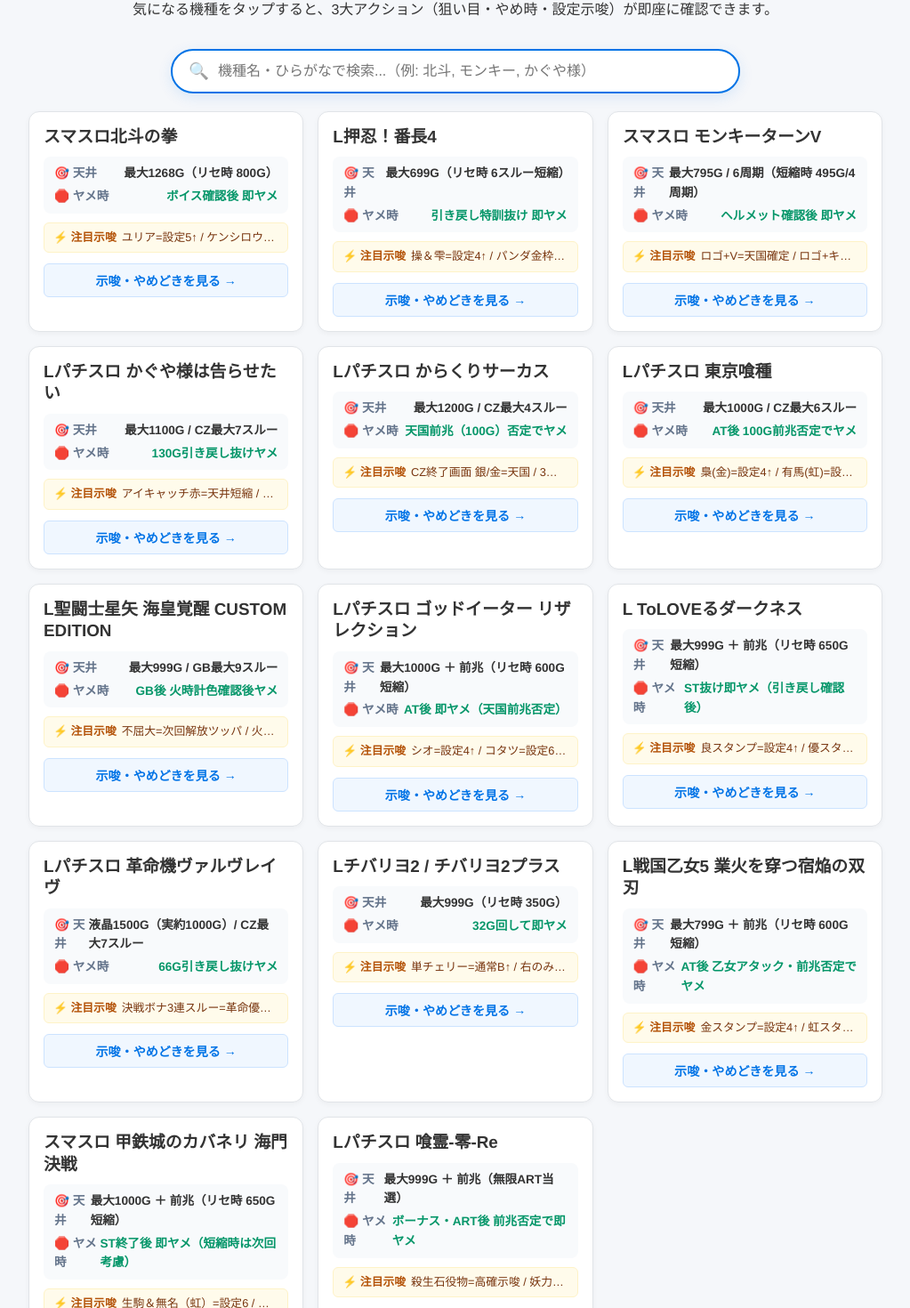
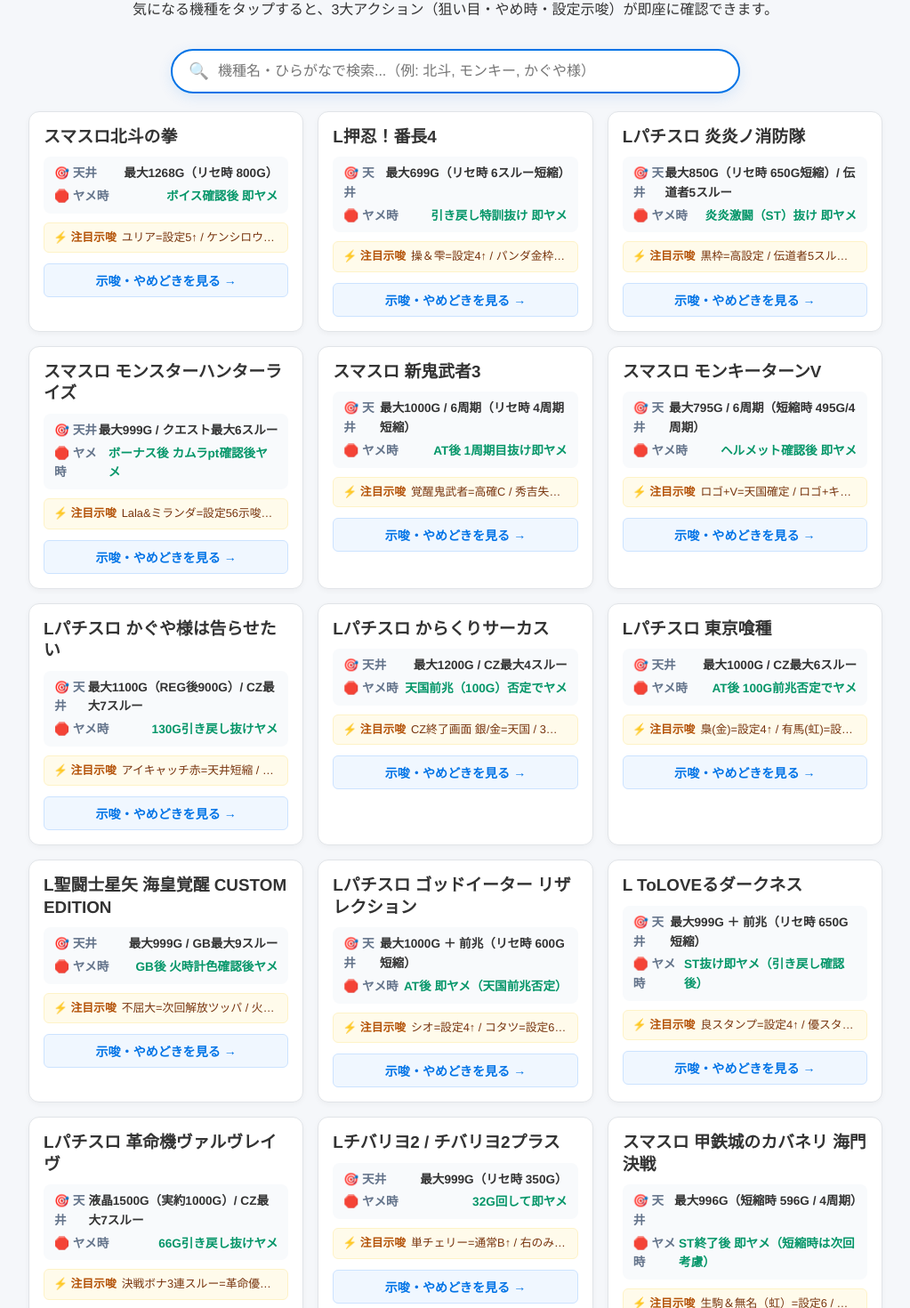
Before and after one commit to yuya7-7/slotters-hub-homepage, a React (Vite) app: page / in a window 1280 px wide. Shown: the part 2214-3684 px from the top of the page at 89% size, without its empty margins (128-1151 px from the left). Built offline with nearby package versions, Linux system fonts and the light colour scheme.

Commit message:
Enhance all free machine guides with slolaboratory verified important signals (Enen, MHRise, Onimusha3, Bancho4, Kabaneri2, Kaguya, Seiya) using 100% original rephrased formats

```diff
--- a/src/data/machines.ts
+++ b/src/data/machines.ts
@@ -112,6 +112,147 @@
     }
   },
   {
+    id: 'enen',
+    name: 'Lパチスロ 炎炎ノ消防隊',
+    kana: 'えるえんえんのしょうぼうたい',
+    maker: 'SANKYO',
+    type: 'スマスロ (AT)',
+    tags: ['大人気', 'SANKYO', 'スマスロ'],
+    ceilingSummary: '最大850G（リセ時 650G短縮）/ 伝道者5スルー',
+    yameDokiSummary: '炎炎激闘（ST）抜け 即ヤメ',
+    highlightSignal: '黒枠=高設定 / 伝道者5スルー=SPエピボ濃厚',
+    aimPoints: {
+      videoSummary: [
+        '【伝道者の罠スルー天井】ST非当選のREG（伝道者の罠）が5連続した台は、次回6回目のボーナスが「SPエピソードボーナス」濃厚。',
+        '【ST間天井】炎炎激闘（ST）間2000G（リセット時1500G）消化で天井到達となりSPエピソードボーナス当選。',
+        '【リセット短縮】朝イチ設定変更時はボーナス間天井が650G＋αに短縮。'
+      ],
+      triggerSignals: [
+        '伝道者の罠 4スルー・5スルー台 ➔ SPエピソードボーナスまでツッパ',
+        'ST間ハマリ（通常時1500G以上）台 ➔ ST間天井（2000G）狙い',
+        'リセット台（朝イチ） ➔ 650G短縮天井狙い'
+      ]
+    },
+    yameRules: {
+      stopOk: '炎炎激闘（ST）終了後、潜伏前兆（約30G）を否定して即ヤメ',
+      stopNg: '伝道者の罠 4スルー以上、ST間1400G以上ハマリ台',
+      tip: '浅いREG履歴は初当りとST中の見極めが必要（データ機確認）。'
+    },
+    settingSignals: [
+      {
+        categoryName: '🖼️ ボーナス終了画面（設定示唆）',
+        items: [
+          { badge: '設定6濃厚', character: '終了画面', content: '紅丸＆ジョーカー（金枠）', meaning: '設定6濃厚！', priority: 'danger', action: '終日ツッパ' },
+          { badge: '設定4以上濃厚', character: '終了画面', content: 'シンラ＆アーサー（赤枠）', meaning: '設定4以上濃厚！', priority: 'danger', action: '終日ツッパ' },
+          { badge: '高設定示唆 [強]', character: '終了画面', content: '第8特殊消防隊（黒枠）', meaning: '高設定示唆（強）', priority: 'warning' }
+        ]
+      }
+    ],
+    vipTeaser: {
+      title: 'Lパチスロ 炎炎ノ消防隊 完全攻略（VIP限定）',
+      points: [
+        '【出玉率106%以上】ST間天井（2000G）・伝道者スルー回数別ボーダー',
+        '裏炎炎激闘 ＆ 有利切断アドラバースト突入条件',
+        'ノリ打ち共有用メモ ＆ 現場Q&A',
+        'Discordリアルタイム質問部屋'
+      ]
+    }
+  },
+  {
+    id: 'mhrise',
+    name: 'スマスロ モンスターハンターライズ',
+    kana: 'すますろもんすたーはんたーらいず',
+    maker: 'アデリオン',
+    type: 'スマスロ (AT)',
+    tags: ['大人気', 'アデリオン', 'スマスロ'],
+    ceilingSummary: '最大999G / クエスト最大6スルー',
+    yameDokiSummary: 'ボーナス後 カムラpt確認後ヤメ',
+    highlightSignal: 'Lala&ミランダ=設定56示唆強 / 虹トロフィー=設定6',
+    aimPoints: {
+      videoSummary: [
+        '【クエストスルー回数天井】クエスト6回連続失敗後の7回目クエストでボーナス確定。',
+        '【風車回転（カムラポイント示唆）】液晶右下の風車が多く回るほど次回クエストまでの規定ポイントが近いサイン。',
+        '【マガイマガドモード】液晶に紫の炎が浮かび上がるとマガイマガドモード（討伐で上位恩恵）滞在のチャンス。'
+      ],
+      triggerSignals: [
+        'クエスト 4スルー・5スルー台 ➔ スルー天井（最大7回）狙い',
+        'マガイマガド紫炎エフェクト頻発 ➔ マガイマガド討伐までツッパ',
+        'リプレイ40回 アイルーセリフ「大チャンス」 ➔ CZ突入まで'
+      ]
+    },
+    yameRules: {
+      stopOk: 'ボーナス・AT終了後、カムラポイントゾーン前兆否定で即ヤメ',
+      stopNg: 'クエスト4スルー以上、マガイマガドモード示唆台',
+      tip: 'エンタトロフィーは特定タイミング以外でも出現するため毎ゲーム注視。'
+    },
+    settingSignals: [
+      {
+        categoryName: '🏆 ボーナス終了画面 ＆ トロフィー（設定示唆）',
+        items: [
+          { badge: '設定6確定', character: 'トロフィー / 終了画面', content: '虹トロフィー / 全員集合画面', meaning: '設定6確定！', priority: 'danger', action: '終日ツッパ' },
+          { badge: '設定5以上確定', character: 'トロフィー', content: 'もみじ柄トロフィー', meaning: '設定5以上確定！', priority: 'danger', action: '終日ツッパ' },
+          { badge: '設定4以上確定', character: 'トロフィー', content: '金トロフィー', meaning: '設定4以上確定！', priority: 'danger', action: '終日ツッパ' },
+          { badge: '設定56示唆 [強]', character: '終了画面', content: 'Lala＆ミランダ＆隊長', meaning: '設定5・6示唆（強・実戦上出現率激高）！', priority: 'warning', action: '終日ツッパ視野' }
+        ]
+      }
+    ],
+    vipTeaser: {
+      title: 'スマスロ モンハンライズ 完全攻略（VIP限定）',
+      points: [
+        '【出玉率106%以上】クエストスルー回数・規定カムラpt思考停止ボーダー',
+        '百竜夜行 ＆ 気焔万丈有利切断マニュアル',
+        'ノリ打ち共有用メモ ＆ 現場Q&A',
+        'Discordリアルタイム質問部屋'
+      ]
+    }
+  },
+  {
+    id: 'onimusha3',
+    name: 'スマスロ 新鬼武者3',
+    kana: 'すますろしんおにむしゃすりー',
+    maker: 'アデリオン',
+    type: 'スマスロ (AT)',
+    tags: ['人気シリーズ', 'アデリオン', 'スマスロ'],
+    ceilingSummary: '最大1000G / 6周期（リセ時 4周期短縮）',
+    yameDokiSummary: 'AT後 1周期目抜け即ヤメ',
+    highlightSignal: '覚醒鬼武者=高確C / 秀吉失敗後=1周期短縮',
+    aimPoints: {
+      videoSummary: [
+        '【周期天井短縮】設定変更時は最大4周期に短縮。さらに「秀吉最終決戦失敗後」は次回1周期目に短縮。',
+        '【鬼カウンター色変化】襖ウィンドウのセリフで鬼カウンターの色変化（紫・赤）が発生すれば大チャンス。'
+      ],
+      triggerSignals: [
+        '秀吉最終決戦 失敗後台 ➔ 次回1周期目当選までツッパ',
+        'リセット台 ➔ 4周期短縮天井狙い',
+        '4周期・5周期ハマリ台 ➔ 周期天井（最大6周期）狙い'
+      ]
+    },
+    yameRules: {
+      stopOk: 'AT終了後、1周期目抜け（前兆否定）で即ヤメ',
+      stopNg: '秀吉最終決戦失敗後、鬼カウンター赤点灯台',
+      tip: '秀吉失敗後の1周期短縮は一般客の見落としが多い超お宝パターン。'
+    },
+    settingSignals: [
+      {
+        categoryName: '🏆 AT終了画面 ＆ トロフィー（設定示唆）',
+        items: [
+          { badge: '設定6確定', character: 'トロフィー', content: '虹トロフィー', meaning: '設定6確定！', priority: 'danger', action: '終日ツッパ' },
+          { badge: '設定5以上確定', character: 'トロフィー', content: 'もみじ柄トロフィー', meaning: '設定5以上確定！', priority: 'danger', action: '終日ツッパ' },
+          { badge: '設定4以上確定', character: 'トロフィー', content: '金トロフィー', meaning: '設定4以上確定！', priority: 'danger', action: '終日ツッパ' }
+        ]
+      }
+    ],
+    vipTeaser: {
+      title: 'スマスロ 新鬼武者3 完全攻略（VIP限定）',
+      points: [
+        '【出玉率106%以上】周期別（秀吉後1周期・短縮4周期）思考停止ボーダー',
+        '極限覚醒ラッシュ ＆ 差枚数切断トリガー狙い手順',
+        'ノリ打ち共有用メモ ＆ 現場Q&A',
+        'Discordリアルタイム質問部屋'
+      ]
+    }
+  },
+  {
     id: 'monkey5',
     name: 'スマスロ モンキーターンV',
     kana: 'すますろもんきーたーんふぁいぶ',
@@ -168,17 +309,18 @@
     maker: 'SANKYO',
     type: 'スマスロ (AT)',
     tags: ['高純増', 'SANKYO', 'スマスロ'],
-    ceilingSummary: '最大1100G / CZ最大7スルー',
+    ceilingSummary: '最大1100G（REG後900G）/ CZ最大7スルー',
     yameDokiSummary: '130G引き戻し抜けヤメ',
     highlightSignal: 'アイキャッチ赤=天井短縮 / 金枠=設定4↑',
     aimPoints: {
       videoSummary: [
+        '【REG後天井短縮】REG単発後は天井が液晶900G＋αに短縮。',
         '【130G引き戻し仕様】ボーナス・EXTRA終了後は130G付近まで引き戻し高確率。特に「超BIGループ後」や「裏REG後」は引き戻し率が大幅UP。',
         '【アイキャッチ赤の法則】ステージチェンジ時のアイキャッチが赤背景なら、規定チャンス目天井が大幅短縮濃厚。'
       ],
       triggerSignals: [
         'アイキャッチ「赤背景」 ➔ 規定チャンス目短縮濃厚（次回CZまでツッパ）',
-        '時計演出で長針・短針が「夜」を指す ➔ チャンス目規定回数近し',
+        'REG後 ハマリ台 ➔ 900G短縮天井狙い',
         'CZ 4スルー以上 ➔ スルー天井（最大7回）狙い'
       ]
     },
@@ -547,70 +689,25 @@
     }
   },
   {
-    id: 'otome5',
-    name: 'L戦国乙女5 業火を穿つ宿焔の双刃',
-    kana: 'えるせんごくおとめふぁいぶ',
-    maker: 'オリンピア',
-    type: 'スマスロ (AT)',
-    tags: ['人気シリーズ', '平和', 'スマスロ'],
-    ceilingSummary: '最大799G ＋ 前兆（リセ時 600G短縮）',
-    yameDokiSummary: 'AT後 乙女アタック・前兆否定でヤメ',
-    highlightSignal: '金スタンプ=設定4↑ / 虹スタンプ=設定6',
-    aimPoints: {
-      videoSummary: [
-        '【ゴエモン依頼ポイント】液晶右上の家紋エフェクト大出現時はポイントMAX（CZ突入）間近。',
-        '【朝イチ恩恵】設定変更時は天井が600Gに短縮＋モード優遇。'
-      ],
-      triggerSignals: [
-        'ゴエモン依頼ポイント「蓄積大」 ➔ CZ突入までツッパ',
-        'リセット台（朝イチ0G〜） ➔ 600G短縮天井狙い',
-        '巫女カウンタ減算狙い ➔ 規定pt到達まで'
-      ]
-    },
-    yameRules: {
-      stopOk: 'AT終了後、乙女アタック前兆否定（約30G）で即ヤメ',
-      stopNg: 'ゴエモンポイント大、金スタンプ以上出現台',
-      tip: '前兆ステージ（軍師ステージ等）抜けをしっかり見極める。'
-    },
-    settingSignals: [
-      {
-        categoryName: '🏆 AT終了画面 スタンプ（設定確定）',
-        items: [
-          { badge: '設定6確定', character: 'スタンプ', content: '極スタンプ（虹）', meaning: '設定6確定！', priority: 'danger', action: '終日ツッパ' },
-          { badge: '設定5以上確定', character: 'スタンプ', content: '優スタンプ（金）', meaning: '設定5以上確定！', priority: 'danger', action: '終日ツッパ' },
-          { badge: '設定4以上確定', character: 'スタンプ', content: '良スタンプ（銀）', meaning: '設定4以上確定！', priority: 'danger', action: '終日ツッパ' }
-        ]
-      }
-    ],
-    vipTeaser: {
-      title: 'L戦国乙女5 完全攻略（VIP限定）',
-      points: [
-        '【出玉率106%以上】リセット時・ゾーン狙い・短縮天井ボーダー',
-        'ゴエモンポイント狙い ＆ 有利切断恩恵マニュアル',
-        'ノリ打ち共有用メモ ＆ 現場Q&A',
-        'Discordリアルタイム質問部屋'
-      ]
-    }
-  },
-  {
     id: 'kabaneri2',
     name: 'スマスロ 甲鉄城のカバネリ 海門決戦',
     kana: 'すますろこうてつじょうのかばねりかいもんけっせん',
     maker: 'サミー',
     type: 'スマスロ (AT)',
     tags: ['人気シリーズ', 'サミー', 'スマスロ'],
-    ceilingSummary: '最大1000G ＋ 前兆（リセ時 650G短縮）',
+    ceilingSummary: '最大996G（短縮時 596G / 4周期）',
     yameDokiSummary: 'ST終了後 即ヤメ（短縮時は次回考慮）',
     highlightSignal: '生駒＆無名（虹）=設定6 / 菖蒲（金）=設定4↑',
     aimPoints: {
       videoSummary: [
-        '【リセット短縮天井】設定変更時は天井が650G＋前兆に短縮。さらに美馬ST後・上位ST後も650G天井に短縮。',
+        '【短縮天井596G】設定変更時や美馬ST後、上位ST後は天井が596G＋α（最大4周期）に短縮。',
+        '【ボーナス中ボイス】カバネリボーナス中の逆押し成功時ボイスで「景之（かげゆき）」発生時は高設定示唆。',
         '【黒煙ポイント】液晶左下の黒煙エフェクト（大）出現時は裏美馬ST直撃濃厚のため解放までツッパ。'
       ],
       triggerSignals: [
         '黒煙エフェクト「大」出現 ➔ 裏美馬ST解放までツッパ',
-        'リセット台 / 美馬ST後 ➔ 650G短縮天井狙い',
-        'カバネリポイント蓄積MAX間近台 ➔ CZ発動までツッパ'
+        'リセット台 / 美馬ST後 ➔ 596G短縮天井狙い',
+        'サブ液晶 規定ポイント赤点灯 ➔ 周期到達までツッパ'
       ]
     },
     yameRules: {
@@ -620,65 +717,20 @@
     },
     settingSignals: [
       {
-        categoryName: '🏆 ST終了画面（設定示唆）',
+        categoryName: '🏆 ST終了画面 ＆ ボーナス中ボイス（設定示唆）',
         items: [
           { badge: '設定6確定', character: '終了画面', content: '生駒＆無名（虹枠）', meaning: '設定6確定！', priority: 'danger', action: '終日ツッパ' },
           { badge: '設定5以上確定', character: '終了画面', content: '美馬＆無名（赤枠）', meaning: '設定5以上確定！', priority: 'danger', action: '終日ツッパ' },
           { badge: '設定4以上確定', character: '終了画面', content: '菖蒲（金枠）', meaning: '設定4以上確定！', priority: 'danger', action: '終日ツッパ' },
-          { badge: '高設定示唆 [強]', character: '終了画面', content: '無名（単独・夕方）', meaning: '高設定示唆（強）', priority: 'warning' }
+          { badge: '高設定示唆 [強]', character: 'ボイス', content: '景之（かげゆき）ボイス発生', meaning: '高設定示唆（強・合算10〜17%）', priority: 'warning' }
         ]
       }
     ],
     vipTeaser: {
       title: 'スマスロ カバネリ海門決戦 完全攻略（VIP限定）',
       points: [
-        '【出玉率106%以上】リセット時（650G）・美馬ST後短縮思考停止ボーダー',
+        '【出玉率106%以上】リセット時（596G）・美馬ST後短縮思考停止ボーダー',
         '黒煙ポイント狙い ＆ 裏美馬ST突入条件の完全把握',
-        'ノリ打ち共有用メモ ＆ 現場Q&A',
-        'Discordリアルタイム質問部屋'
-      ]
-    }
-  },
-  {
-    id: 'ga-rei',
-    name: 'Lパチスロ 喰霊-零-Re',
-    kana: 'えるぱちすろがれいぜろあーるいー',
-    maker: 'JFJ',
-    type: 'スマスロ (AT)',
-    tags: ['最新台', 'JFJ', 'スマスロ'],
-    ceilingSummary: '最大999G ＋ 前兆（無限ART当選）',
-    yameDokiSummary: 'ボーナス・ART後 前兆否定で即ヤメ',
-    highlightSignal: '殺生石役物=高確示唆 / 妖力穢れ蓄積',
-    aimPoints: {
-      videoSummary: [
-        '【999G天井恩恵の破壊力】通常時999G到達時は「無限ART」当選が濃厚となり、次回ボーナス当選までARTが継続する最強恩恵。',
-        '【妖力ポイント（穢れ）】CZ失敗時やハマリで蓄積する妖力ポイントがMAXになると上位CZ突入。'
-      ],
-      triggerSignals: [
-        '液晶左上「殺生石役物」発光 ➔ 高確・超高確滞在濃厚（ツッパ）',
-        '妖力エフェクト「大」出現 ➔ 妖力解放までツッパ'
-      ]
-    },
-    yameRules: {
-      stopOk: 'ボーナス・ART終了後、殺生石役物消灯 ＋ 前兆否定で即ヤメ',
-      stopNg: '妖力エフェクト大、殺生石役物点滅中の台',
-      tip: '天井恩恵が無限ARTのため、深いハマリ台は最優先で確保。'
-    },
-    settingSignals: [
-      {
-        categoryName: '🖼️ ボーナス・ART終了画面（設定示唆）',
-        items: [
-          { badge: '設定6確定', character: '終了画面', content: '黄泉＆神楽（ウェディング・虹）', meaning: '設定6確定！', priority: 'danger', action: '終日ツッパ' },
-          { badge: '設定5以上確定', character: '終了画面', content: '対策室メンバー集合（赤）', meaning: '設定5以上確定！', priority: 'danger', action: '終日ツッパ' },
-          { badge: '設定4以上確定', character: '終了画面', content: '黄泉＆神楽（私服・金）', meaning: '設定4以上確定！', priority: 'danger', action: '終日ツッパ' }
-        ]
-      }
-    ],
-    vipTeaser: {
-      title: 'Lパチスロ 喰霊-零-Re 完全攻略（VIP限定）',
-      points: [
-        '【出玉率106%以上】無限ART天井（999G）・思考停止ボーダー',
-        '妖力穢れポイント蓄積狙い ＆ 殺生石高確見極め手順',
         'ノリ打ち共有用メモ ＆ 現場Q&A',
         'Discordリアルタイム質問部屋'
       ]
```
